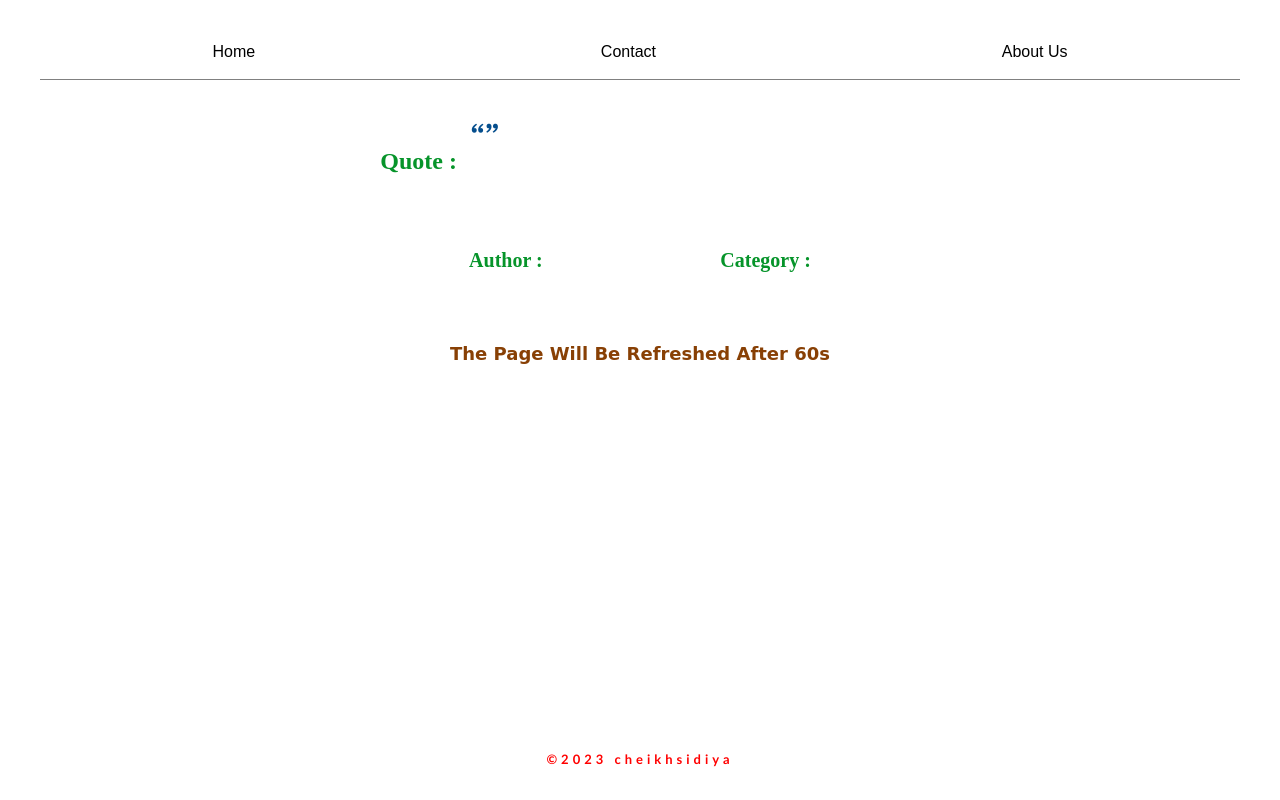
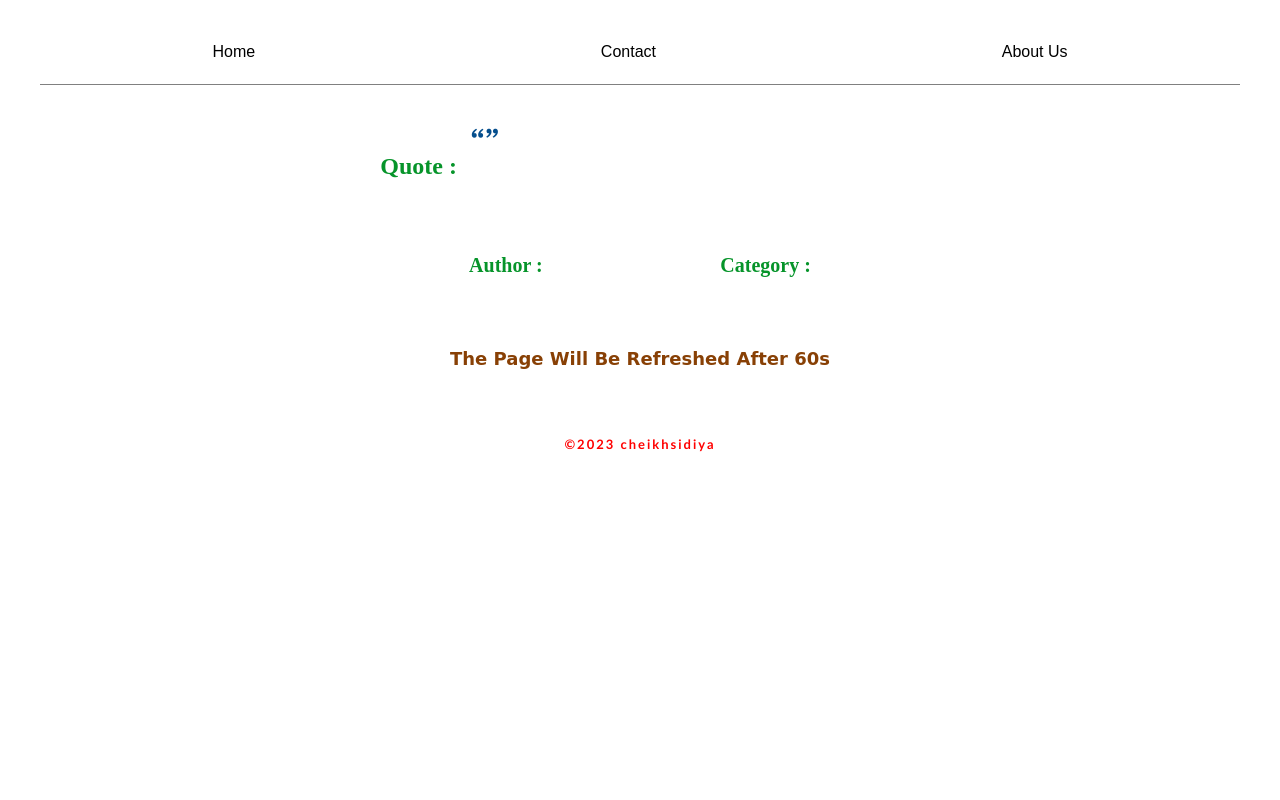
Before and after one commit to cheikh1111/Flask_Quote_App, a Flask app: page / in a window 1280 px wide. Run offline with Flask 3, Linux system fonts and the light colour scheme.

Commit message:
I updated The files

```diff
--- a/static/css/home.css
+++ b/static/css/home.css
@@ -1,5 +1,9 @@
 .content{
     width:100%;
+    display:flex;
+    align-items: center;
+    justify-content: center;
+    flex-flow: column wrap;
 }
 *{
     line-height: 55px;
--- a/static/css/master.css
+++ b/static/css/master.css
@@ -30,7 +30,7 @@
     list-style: none;
     font-family: fantasy;
     padding: 0;
-    margin-bottom: 0;
+    margin-bottom: 5px;
 
 
 }
@@ -50,11 +50,9 @@
     align-items: center;
     justify-content: center;
     width:100%;
-    position: absolute;
-    bottom: 0;
     color:red;
     font-size: small;
     font-weight: bold;
     font-family:'Trebuchet MS', 'Lucida Sans Unicode', 'Lucida Grande', 'Lucida Sans', Arial, sans-serif;
-    letter-spacing: 4px;
+    letter-spacing: 2px;
 }
```
Also changed, not shown: templates/home.html (indentation only).
